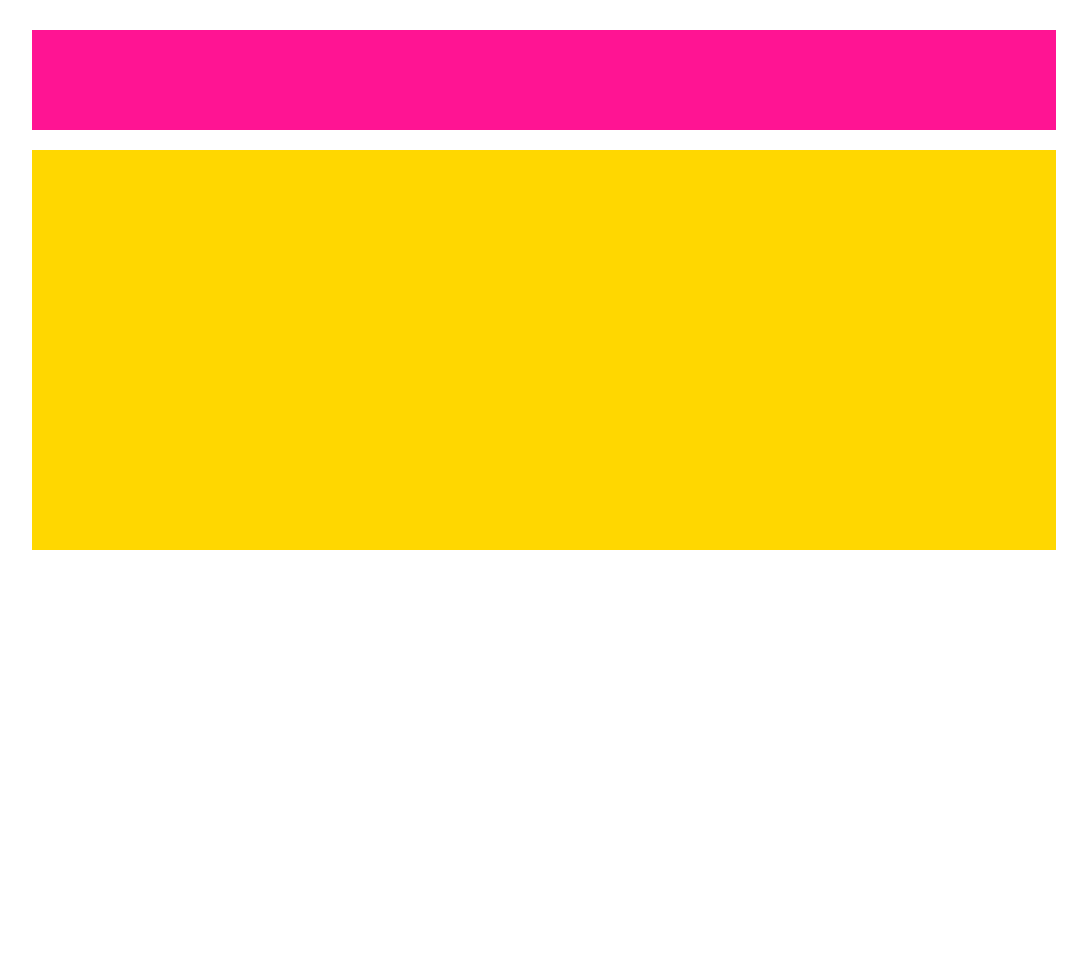
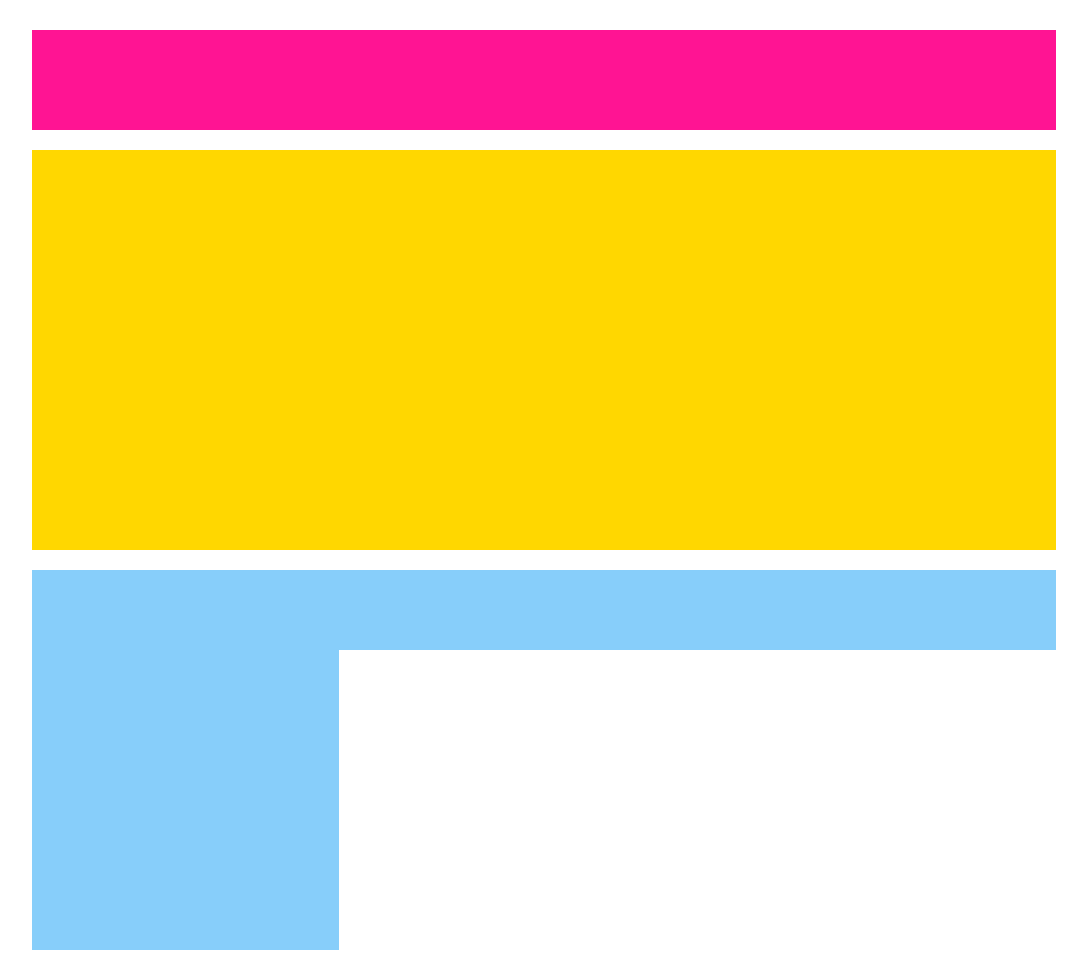
Before and after one commit to artemisia000/htmlcss-struttura-wp, a plain HTML site: page index.html in a window 1280 px wide. Shown: the whole page, without its empty margins (96-1183 px from the left). Before the commit the page ends 800 px from the top, so only its background shows below. Drawn offline with Linux system fonts and the light colour scheme.

Commit message:
add aside

```diff
--- a/index.html
+++ b/index.html
@@ -14,16 +14,29 @@
 
         </header>
         <!--main-->
-        <main>
+        <main class="mb-20">
 
         </main>
 
         <!--section-->
-        <section>
-
+        <div class="clearfix">
+        <section >
 
         </section>
+        <!--aside-->
+        <aside class="rec1">
 
+        </aside>
+
+        <aside class="rec2">
+
+        </aside>
+
+        <aside class="rec3">
+
+        </aside>
+
+        </div>
         <!--footer-->
         <footer>
 
--- a/style.css
+++ b/style.css
@@ -11,6 +11,12 @@
 .container{
     width: 80%;
     margin: 30px auto;
+}
+
+.clearfix::after{
+    content: "";
+    display: table;
+    clear: both;
 }
 
 .mb-20{
@@ -29,3 +35,21 @@ main{
     background-color: gold;
     height: 400px;
 }
+
+
+section{
+    background-color: lightskyblue;
+    height: 80px;
+}
+
+.rec1 .rec2 .rec3{
+    float: left;
+}
+
+.rec1{
+    background-color: lightskyblue;
+    width: 30%;
+    height: 300px;
+
+
+}
```
